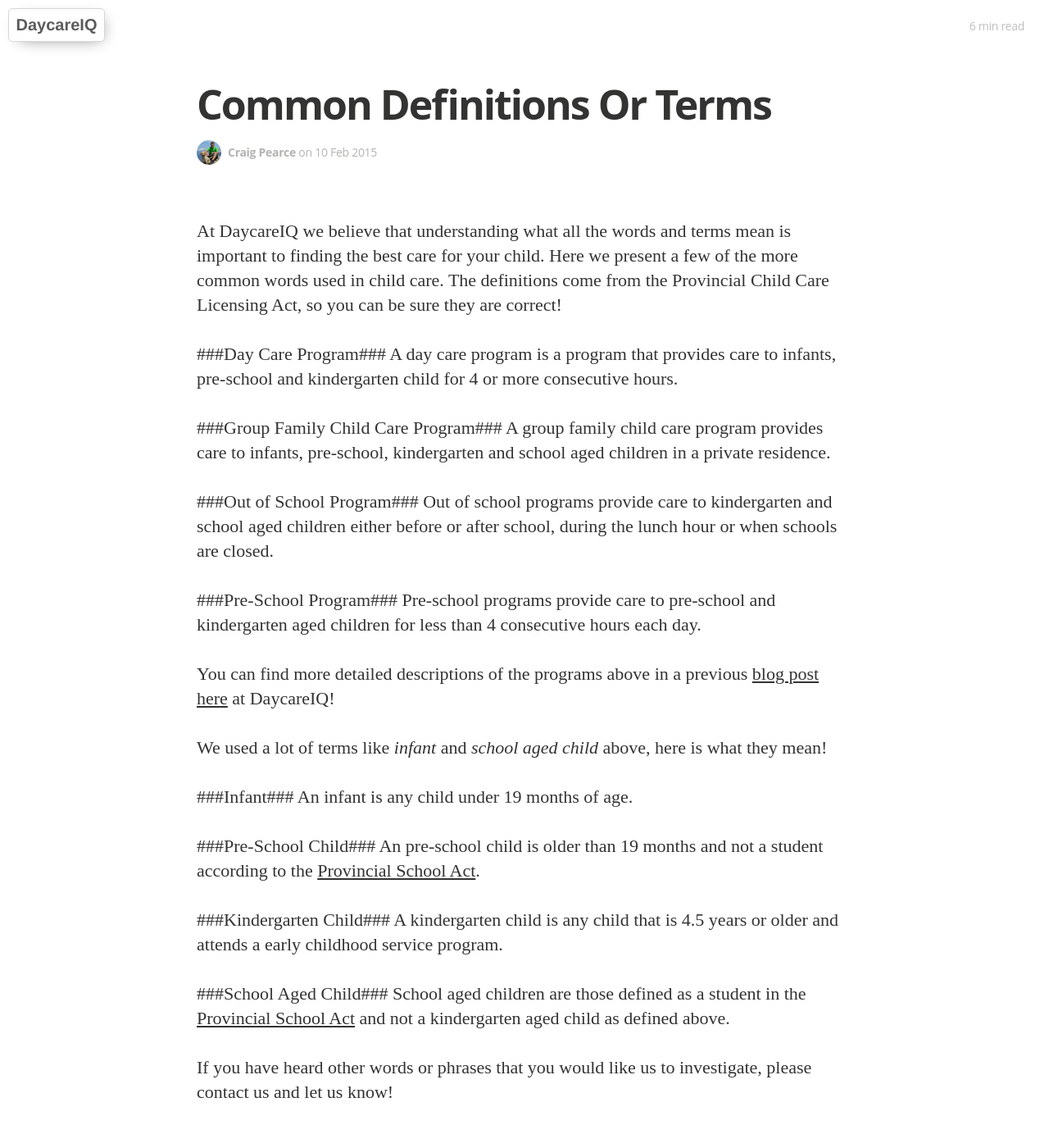
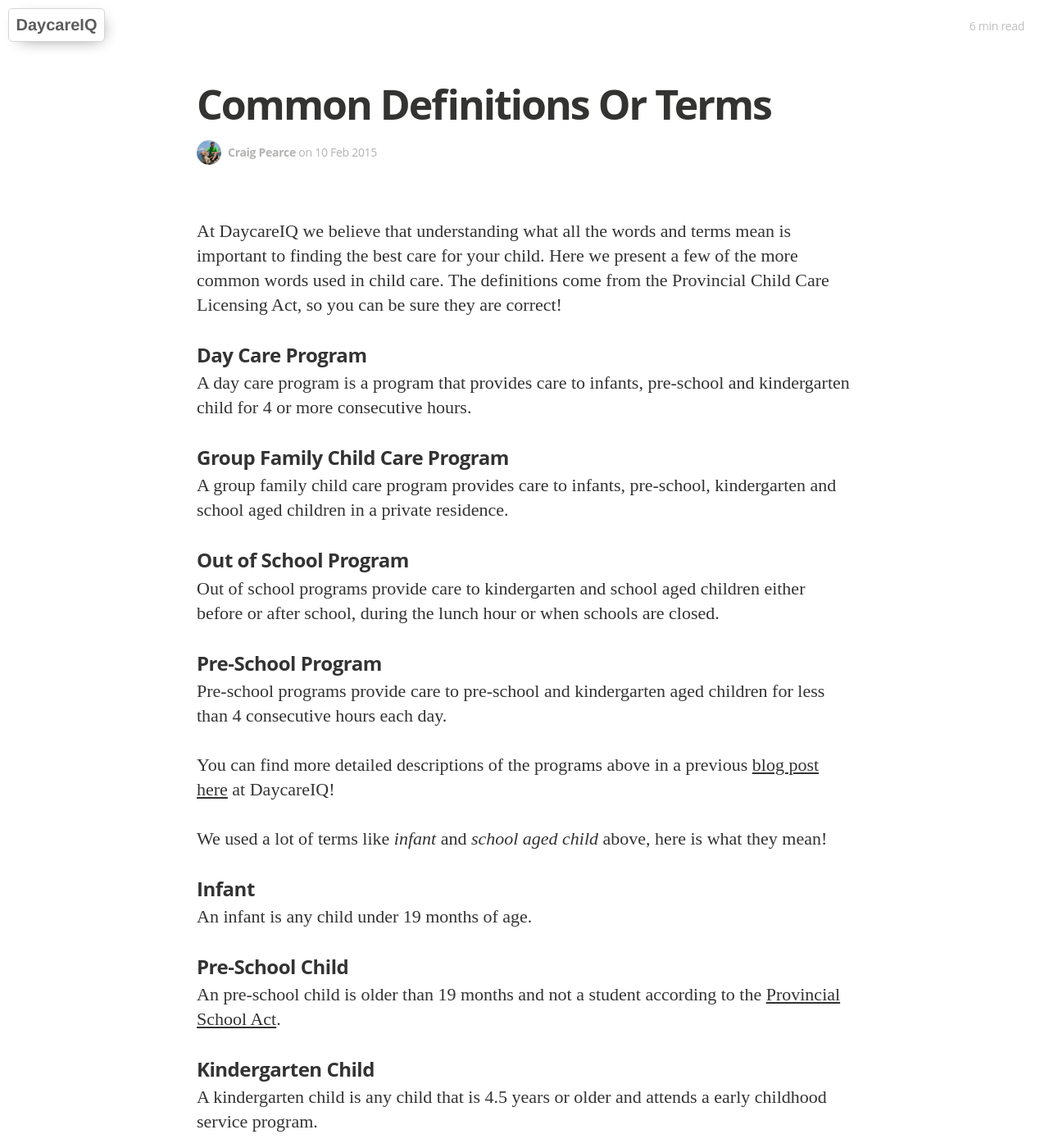
Before and after one commit to DaycareIQ/blog.daycareiq.com, a Jekyll site: the page built from _posts/2015-02-10-Common-Definitions-or-Terms.md, in a window 1280 px wide and 1400 px high. Shown: the whole window at 82% size. Built offline with Jekyll 4.4.1, drawn with Linux system fonts in a browser that asks for light colours; nearby versions of some CDN libraries; some web fonts are replaced; some of the changed text lies outside the part shown.

Commit message:
updated formatting

```diff
--- a/_posts/2015-02-10-Common-Definitions-or-Terms.md
+++ b/_posts/2015-02-10-Common-Definitions-or-Terms.md
@@ -10,16 +10,16 @@
 
 At DaycareIQ we believe that understanding what all the words and terms mean is important to finding the best care for your child.  Here we present a few of the more common words used in child care.  The definitions come from the Provincial Child Care Licensing Act, so you can be sure they are correct!
 
-###Day Care Program###
+### Day Care Program
 A day care program is a program that provides care to infants, pre-school and kindergarten child for 4 or more consecutive hours.
 
-###Group Family Child Care Program###
+### Group Family Child Care Program
 A group family child care program provides care to infants, pre-school, kindergarten and school aged children in a private residence.
 
-###Out of School Program###
+### Out of School Program
 Out of school programs provide care to kindergarten and school aged children either before or after school, during the lunch hour or when schools are closed.
 
-###Pre-School Program###
+### Pre-School Program
 Pre-school programs provide care to pre-school and kindergarten aged children for less than 4 consecutive hours each day.
 
 You can find more detailed descriptions of the programs above in a previous [blog post here](http://blog.daycareiq.com/2015-what-type-of-child-care-is-right-for-my-kid/) at DaycareIQ!
@@ -28,16 +28,16 @@
 
 We used a lot of terms like *infant* and *school aged child* above, here is what they mean!
 
-###Infant###
+### Infant
 An infant is any child under 19 months of age.
 
-###Pre-School Child###
+### Pre-School Child
 An pre-school child is older than 19 months and not a student according to the [Provincial School Act](http://www.education.alberta.ca/department/policy/legislation/regulations.aspx).
 
-###Kindergarten Child###
+### Kindergarten Child
 A kindergarten child is any child that is 4.5 years or older and attends a early childhood service program.
 
-###School Aged Child###
+### School Aged Child
 School aged children are those defined as a student in the [Provincial School Act](http://www.education.alberta.ca/department/policy/legislation/regulations.aspx) and not a kindergarten aged child as defined above.
 
 If you have heard other words or phrases that you would like us to investigate, please contact us and let us know!
```
